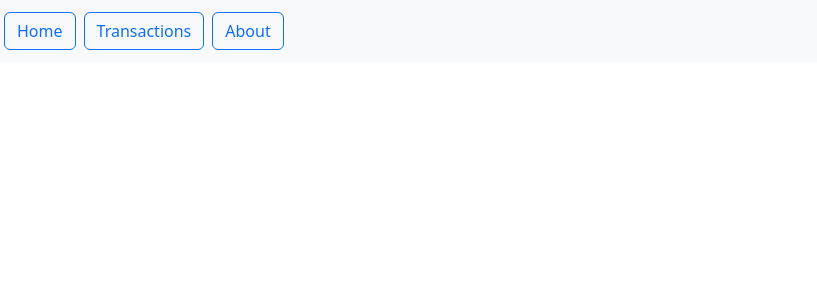
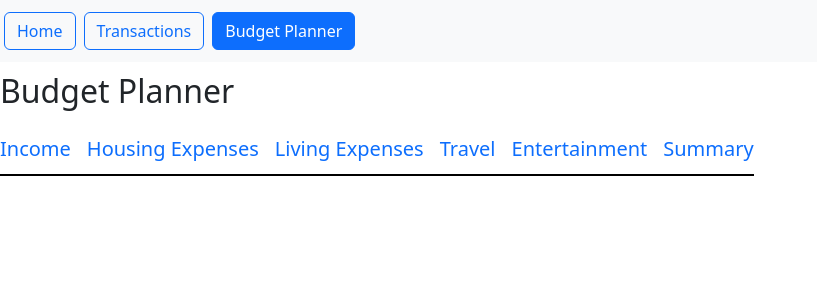
Before and after one commit to amoralesUNL/Personal-Finance-Tracker, a React (Create React App) app in the folder Front End/: page /budgetplanner in a window 1280 px wide. Shown: the top 300 px of the page, without its empty margins (0-817 px from the left). Built offline with nearby package versions, Linux system fonts and the light colour scheme.

Commit message:
Created Budget Planner Page

```diff
--- a/Front End/src/App.js
+++ b/Front End/src/App.js
@@ -5,6 +5,7 @@ import "bootstrap/dist/js/bootstrap.bundle.min";
 import { Home } from "./Home";
 import { Transactionspage } from "./User";
 import { BrowserRouter, Routes, Route, NavLink } from "react-router-dom";
+import { BudgetPlanner } from "./BudgetPlanner";
 
 function App() {
   return (
@@ -28,9 +29,9 @@ function App() {
             <li className="nav-item m-1">
               <NavLink
                 className="btn btn-light btn-outline-primary"
-                to="/about"
+                to="/budgetplanner"
               >
-                About
+                Budget Planner
               </NavLink>
             </li>
           </ul>
@@ -39,6 +40,7 @@ function App() {
         <Routes>
           <Route path="/home" element={<Home />} />
           <Route path="/transactions" element={<Transactionspage />} />
+          <Route path="/budgetplanner" element={<BudgetPlanner />} />
         </Routes>
       </div>
     </BrowserRouter>
--- /dev/null
+++ b/Front End/src/BudgetPlanner.js
@@ -0,0 +1,50 @@
+import "./Styles.css";
+import React, { Component } from "react";
+//import { BrowserRouter, Routes, Route, NavLink } from "react-router-dom";
+export class BudgetPlanner extends Component {
+  render() {
+    return (
+      <div>
+        <div style={{ textAlign: "left", paddingTop: "10px" }}>
+          <h2>Budget Planner </h2>
+        </div>
+        <div>
+          <nav className=" navbar navbar-expand-lg bg-white">
+            <ul className="navContent nav nav-underline fs-5">
+              <li className=" nav-item">
+                <a className="nav-link" href="/housingExpenses">
+                  Income
+                </a>
+              </li>
+              <li className="nav-item">
+                <a className="nav-link" href="/housingExpenses">
+                  Housing Expenses
+                </a>
+              </li>
+              <li className="nav-item">
+                <a className="nav-link" href="/housingExpenses">
+                  Living Expenses
+                </a>
+              </li>
+              <li className="nav-item">
+                <a className="nav-link" href="/housingExpenses">
+                  Travel
+                </a>
+              </li>
+              <li className="nav-item">
+                <a className="nav-link" href="/housingExpenses">
+                  Entertainment
+                </a>
+              </li>
+              <li className="nav-item">
+                <a className="nav-link" href="/housingExpenses">
+                  Summary
+                </a>
+              </li>
+            </ul>
+          </nav>
+        </div>
+      </div>
+    );
+  }
+}
--- /dev/null
+++ b/Front End/src/Styles.css
@@ -0,0 +1,4 @@
+.navContent {
+  border-bottom: 2px solid #000000;
+  width: max-content;
+}
```
Also changed, not shown: Front End/src/Throwawayclass.js (deleted).
